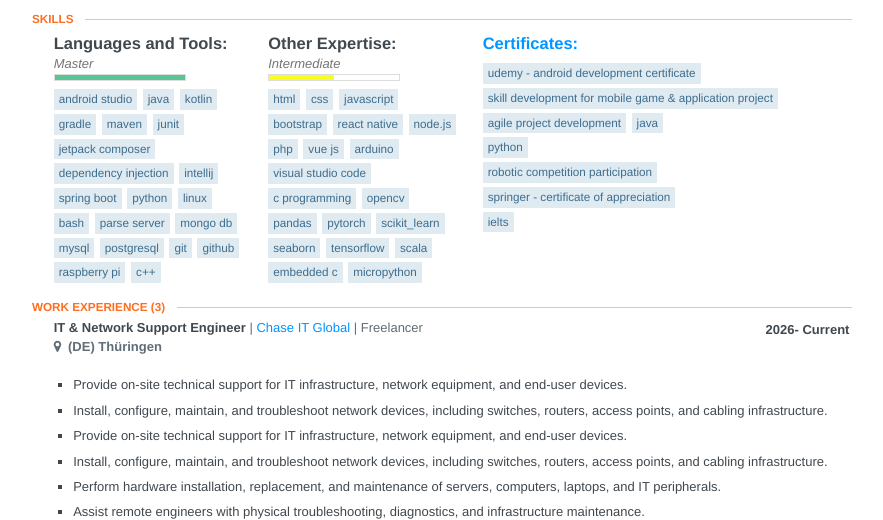
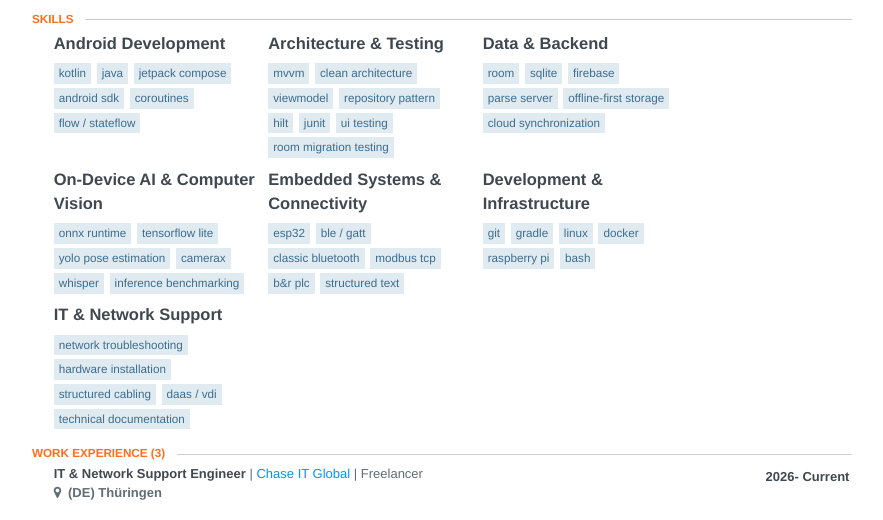
Before and after one commit to nazmos-sakib/nazmos-sakib.github.io, a plain HTML site: page index.html in a window 1280 px wide. Shown: the part 256-776 px from the top of the page, without its empty margins (198-1081 px from the left). Drawn offline with Linux system fonts and the light colour scheme.

Commit message:
skill section categorised

```diff
--- a/index.html
+++ b/index.html
@@ -907,92 +907,85 @@ end:: Notiz screenshot slide show
 
     <section class="section margin1">
         <header>
-    		<h2 class='section-title'>Skills</h2>
+            <h2 class="section-title">Skills</h2>
         </header>
         <section id="skills">
             <div class="item">
-    			<h3 class="name">
-    				Languages and Tools:
-    			</h3>
-
-    			<div class="level master">
-    				<em>Master</em>
-    				<div class="bar"></div>
-    			</div>
+                <h3 class="name">Android Development</h3>
                 <ul class="keywords">
-    				<li>Android Studio</li>
+                    <li>Kotlin</li>
                     <li>Java</li>
-    				<li>Kotlin</li>
+                    <li>Jetpack Compose</li>
+                    <li>Android SDK</li>
+                    <li>Coroutines</li>
+                    <li>Flow / StateFlow</li>
+                </ul>
+            </div>
+            <div class="item">
+                <h3 class="name">Architecture &amp; Testing</h3>
+                <ul class="keywords">
+                    <li>MVVM</li>
+                    <li>Clean Architecture</li>
+                    <li>ViewModel</li>
+                    <li>Repository Pattern</li>
+                    <li>Hilt</li>
+                    <li>JUnit</li>
+                    <li>UI Testing</li>
+                    <li>Room Migration Testing</li>
+                </ul>
+            </div>
+            <div class="item">
+                <h3 class="name">Data &amp; Backend</h3>
+                <ul class="keywords">
+                    <li>Room</li>
+                    <li>SQLite</li>
+                    <li>Firebase</li>
+                    <li>Parse Server</li>
+                    <li>Offline-First Storage</li>
+                    <li>Cloud Synchronization</li>
+                </ul>
+            </div>
+            <div class="item">
+                <h3 class="name">On-Device AI &amp; Computer Vision</h3>
+                <ul class="keywords">
+                    <li>ONNX Runtime</li>
+                    <li>TensorFlow Lite</li>
+                    <li>YOLO Pose Estimation</li>
+                    <li>CameraX</li>
+                    <li>Whisper</li>
+                    <li>Inference Benchmarking</li>
+                </ul>
+            </div>
+            <div class="item">
+                <h3 class="name">Embedded Systems &amp; Connectivity</h3>
+                <ul class="keywords">
+                    <li>ESP32</li>
+                    <li>BLE / GATT</li>
+                    <li>Classic Bluetooth</li>
+                    <li>Modbus TCP</li>
+                    <li>B&amp;R PLC</li>
+                    <li>Structured Text</li>
+                </ul>
+            </div>
+            <div class="item">
+                <h3 class="name">Development &amp; Infrastructure</h3>
+                <ul class="keywords">
+                    <li>Git</li>
                     <li>Gradle</li>
-    				<li>Maven</li>
-    				<li>Junit</li>
-    				<li>Jetpack Composer</li>
-                    <li>Dependency Injection</li>
-    				<li>IntelliJ</li>
-                    <li>Spring boot</li>
-                    <li>python</li>
                     <li>Linux</li>
+                    <li>Docker</li>
+                    <li>Raspberry Pi</li>
                     <li>Bash</li>
-    				<li>Parse server</li>
-    				<li>Mongo DB</li>
-    				<li>MySQL</li>
-    				<li>PostgreSQL</li>
-    				<li>Git</li>
-    				<li>GitHub</li>
-                    <li>Raspberry Pi</li>
-                    <li>C++</li>
                 </ul>
             </div>
             <div class="item">
-    			<h3 class="name">
-    				Other Expertise:
-    			</h3>
-
-    			<div class="level intermediate">
-    				<em>Intermediate</em>
-    				<div class="bar"></div>
-    			</div>
+                <h3 class="name">IT &amp; Network Support</h3>
                 <ul class="keywords">
-                    <li>html</li>
-                    <li>css</li>
-                    <li>JavaScript</li>
-                    <li>Bootstrap</li>
-                    <li>React Native</li>
-    				<li>Node.js</li>
-                    <li>php</li>
-                    <li>Vue js</li>
-                    <li>Arduino</li>
-                    <li>Visual Studio Code</li>
-    				<li>C programming</li>
-                    <li>opencv</li>
-                    <li>pandas</li>
-                    <li>pytorch</li>
-                    <li>scikit_learn</li>
-                    <li>seaborn</li>
-    				<li>TensorFlow</li>
-    				<li>scala</li>
-                    <li>Embedded C</li>
-                    <li>MicroPython</li>
-
-    			</ul>
-    		</div>
-
-
-    		<div class="item">
-    			<h3 class="name">
-    				<a href="https://sites.google.com/view/a-dev-certificat/home" target="_blank" rel="noopener noreferrer">Certificates:</a>
-    			</h3>
-
-
-    			<ul class="keywords">
-                    <li>Udemy - Android Development Certificate</li>
-                    <li>Skill Development for Mobile Game & Application Project</li>
-                    <li>Agile Project Development</li>
-                    <li>Java</li>
-                    <li>Python</li>
-    				<li>Robotic Competition Participation</li>
-                    <li>Springer - Certificate of Appreciation</li>
-                    <li>IELTS</li>
+                    <li>Network Troubleshooting</li>
+                    <li>Hardware Installation</li>
+                    <li>Structured Cabling</li>
+                    <li>DaaS / VDI</li>
+                    <li>Technical Documentation</li>
                 </ul>
             </div>
         </section>
@@ -1511,7 +1504,7 @@ end:: Notiz screenshot slide show
                     <li>programming  esp 32 with C-programming</li>
                     <li>How to send Serial data with C-program</li>
                     <li>Socket</li>
-                    <li>Jetpack Composer</li>
+                    <li>Jetpack Compose</li>
                     <li>Corotine</li>
                 </ul>
                 <br/>
@@ -1548,7 +1541,7 @@ end:: Notiz screenshot slide show
                     <li>Bluetooth Pair</li>
                     <li>UI state</li>
                     <li>Daggar-Hilt: dependency Injection</li>
-                    <li>Jetpack Composer</li>
+                    <li>Jetpack Compose</li>
                     <li>Corotine</li>
                 </ul>
                 <br/>
@@ -1590,13 +1583,13 @@ end:: Notiz screenshot slide show
         </section>
 
 
-        <!--    ----------------Timer with Jetpack Composer--------------------      -->
+        <!--    ----------------Timer with Jetpack Compose--------------------      -->
         <section class="work-item">
             <input id="project-item-9" type="checkbox" class="toggle-item" />
             <label for="project-item-9"></label>
 
             <header>
-                <div class="position"><button type="button" class="item-title-toggle" data-toggle="project-item-9" aria-expanded="false" aria-controls="project-item-9-details">Timer with Jetpack Composer</button></div>
+                <div class="position"><button type="button" class="item-title-toggle" data-toggle="project-item-9" aria-expanded="false" aria-controls="project-item-9-details">Timer with Jetpack Compose</button></div>
                 <div class="company"> <a href="https://nazmos-sakib.github.io/Timer-with-Jetpack-Composser/" style="font-size: small;" target="_blank" rel="noopener noreferrer">More Details</a></div>
                 <div class="date">
                     <span class="startDate">Jun 2024</span>
@@ -1608,7 +1601,7 @@ end:: Notiz screenshot slide show
                 <p>What I have learned</p>
                 </div>
                 <ul class="highlights">
-                    <li>Jetpack Composer</li>
+                    <li>Jetpack Compose</li>
                     <li>Corotine</li>
                     <li>LaunchedEffect</li>
                 </ul>
@@ -2019,6 +2012,34 @@ end:: Notiz screenshot slide show
       </section>
     </section>
 
+    <section class="section margin1">
+        <header>
+            <h2 class="section-title">Certificates</h2>
+        </header>
+        <section id="certificates">
+            <p><a href="https://sites.google.com/view/a-dev-certificat/home" target="_blank" rel="noopener noreferrer">View certificates</a></p>
+            <ul class="keywords">
+                <li>Udemy - Android Development Certificate</li>
+                <li>Skill Development for Mobile Game &amp; Application Project</li>
+                <li>Agile Project Development</li>
+                <li>Java</li>
+                <li>Python</li>
+            </ul>
+        </section>
+    </section>
+
+    <section class="section margin1">
+        <header>
+            <h2 class="section-title">Awards &amp; Activities</h2>
+        </header>
+        <section id="awards-activities">
+            <ul class="keywords">
+                <li>Robotic Competition Participation</li>
+                <li>Springer - Certificate of Appreciation</li>
+            </ul>
+        </section>
+    </section>
+
 <!--    --------------------------------Languages--------------------      -->
     <section class="section margin1">
       <header>
@@ -2032,6 +2053,7 @@ end:: Notiz screenshot slide show
           <div class="item">
             <div class="level fluency fluent">
               <em>Fluent</em>
+              <p>IELTS</p>
               <div class="bar"></div>
             </div>
           </div>
@@ -2065,7 +2087,7 @@ end:: Notiz screenshot slide show
 <!--    -------------------------------------------------------------Jetpack Compose Designs--------------------------------------------------------------------      -->
 <section class="section margin1">
     <header>
-      <h2 class='section-title'>Jetpack Composer UI Design</h2>
+      <h2 class='section-title'>Jetpack Compose UI Design</h2>
     </header>
 </section>
 
```
Lines whose indentation alone changed are shown as unchanged.
